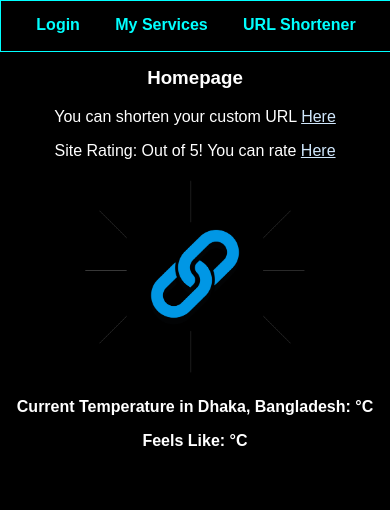
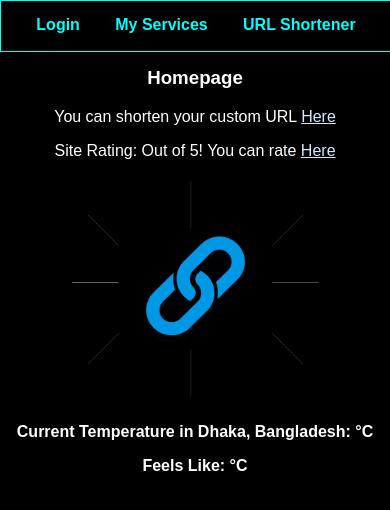
Before and after one commit to sumonbiswas2010/sumonlink, a React (Create React App) app: page / in a window 390 px wide. Shown: the top 510 px of the page. Built offline with nearby package versions, Linux system fonts and the light colour scheme; no server answers.

Commit message:
Update home.css

```diff
--- a/src/pages/home.css
+++ b/src/pages/home.css
@@ -23,8 +23,8 @@
 
 @media screen and (max-width: 600px) {
     .homeimg{
-        width: 80% !important;
-        height: 80% !important;
+        width: 90% !important;
+        height: 90% !important;
     }
 }
 
```
